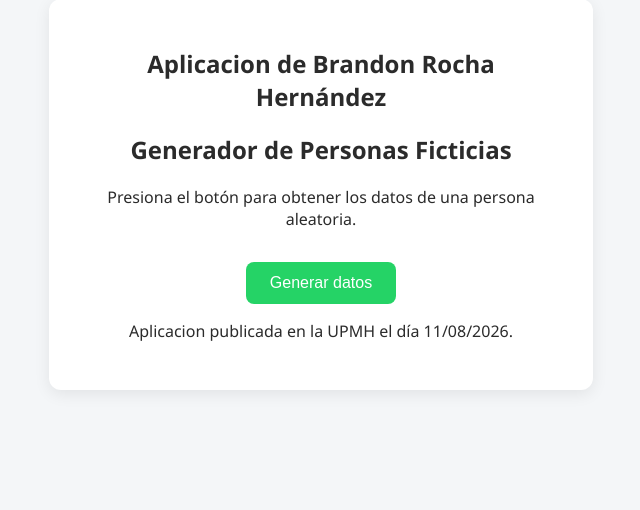
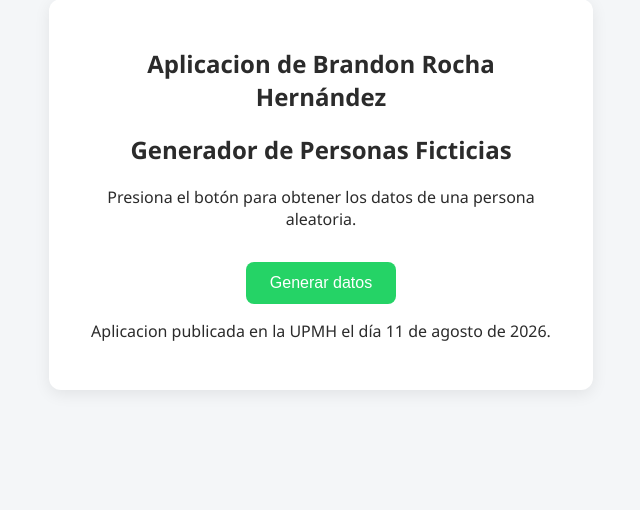
Before and after one commit to BranRoch1991/Repo-BRANDON, a Flask app: page / in a window 1280 px wide. Shown: the part 61-571 px from the top of the page, without its empty margins (319-959 px from the left). Run offline with Flask 3, Linux system fonts and the light colour scheme.

Commit message:
Fecha Corregida

```diff
--- a/randomuser_app/randomuser_app/templates/index.html
+++ b/randomuser_app/randomuser_app/templates/index.html
@@ -18,7 +18,7 @@
         <form action="/generar" method="POST">
             <button type="submit" class="btn">Generar datos</button>
         </form>
-        <p>Aplicacion publicada en la UPMH el día 11/08/2026.</p>
+        <p>Aplicacion publicada en la UPMH el día 11 de agosto de 2026.</p>
     </div>
 </body>
 </html>
```
